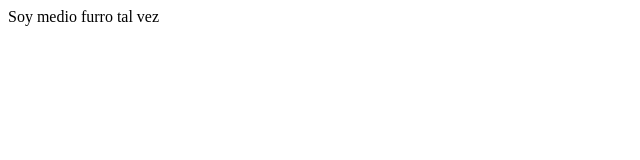
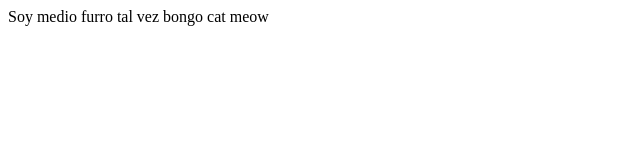
Before and after one commit to Mario-trapito/Fudi, a plain HTML site: page index.html in a window 1280 px wide. Shown: the whole page, without its empty margins (0-640 px from the left). Drawn offline with Linux system fonts and the light colour scheme.

Commit message:
try bongo cat

```diff
--- a/index.html
+++ b/index.html
@@ -7,5 +7,6 @@
 </head>
 <body>
     Soy medio furro tal vez
+    bongo cat meow
 </body>
 </html>
```
